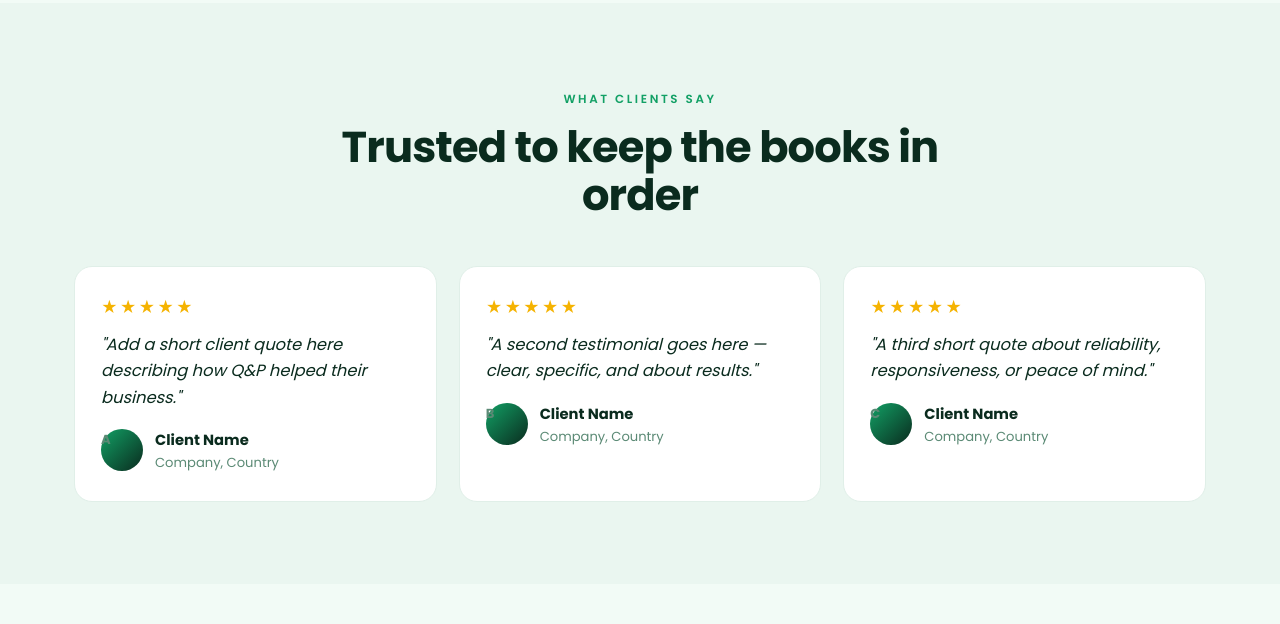
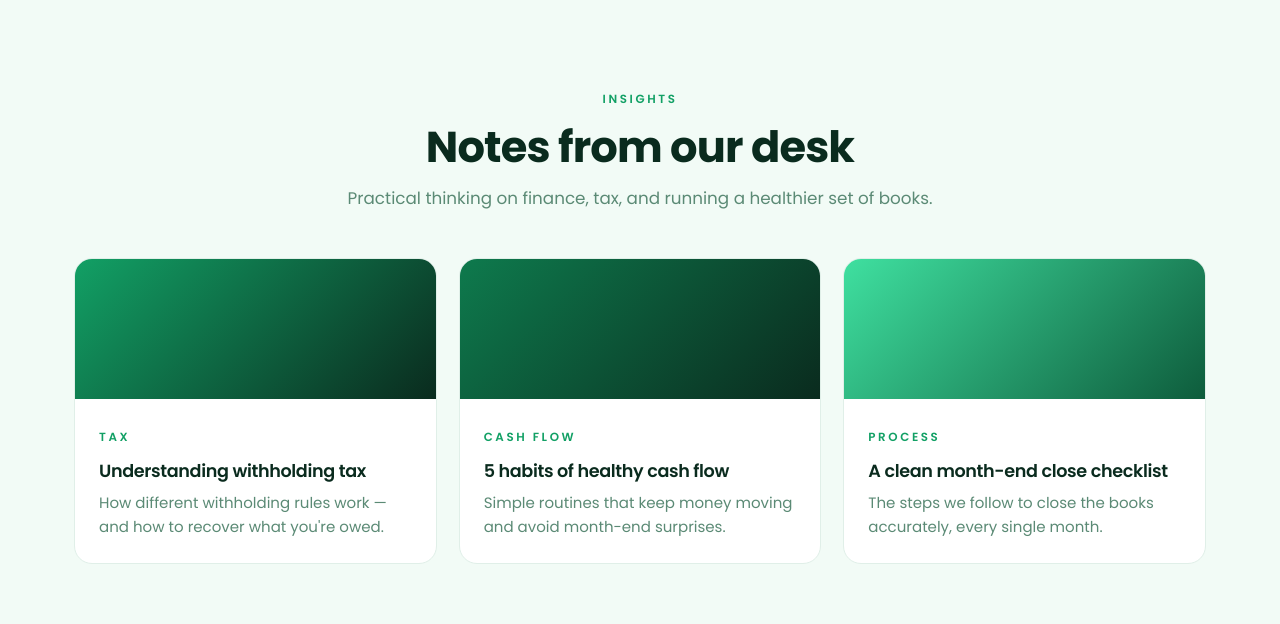
Before and after one commit to umairhassan52840/q-pSolution, a plain HTML site: page quickpro-financial-site (1).html in a window 1280 px wide. Shown: the part 6238-6862 px from the top of the page. Drawn offline with Linux system fonts and the light colour scheme.

Commit message:
Update quickpro-financial-site (1).html

```diff
--- a/quickpro-financial-site (1).html
+++ b/quickpro-financial-site (1).html
@@ -435,18 +435,6 @@
   </div>
 </section>
 
-<!-- TESTIMONIALS -->
-<section class="block" style="background:var(--soft)">
-  <div class="wrap">
-    <div class="head center reveal"><span class="eyebrow">What clients say</span><h2>Trusted to keep the books in order</h2></div>
-    <!-- EDIT with real testimonials -->
-    <div class="grid g3">
-      <div class="tcard reveal"><div class="stars">★★★★★</div><p class="quote">"Add a short client quote here describing how Q&amp;P helped their business."</p><div class="who"><span class="av">A</span><div><b>Client Name</b><span>Company, Country</span></div></div></div>
-      <div class="tcard reveal"><div class="stars">★★★★★</div><p class="quote">"A second testimonial goes here — clear, specific, and about results."</p><div class="who"><span class="av">B</span><div><b>Client Name</b><span>Company, Country</span></div></div></div>
-      <div class="tcard reveal"><div class="stars">★★★★★</div><p class="quote">"A third short quote about reliability, responsiveness, or peace of mind."</p><div class="who"><span class="av">C</span><div><b>Client Name</b><span>Company, Country</span></div></div></div>
-    </div>
-  </div>
-</section>
 
 <!-- INSIGHTS -->
 <section class="block" id="insights">
```
